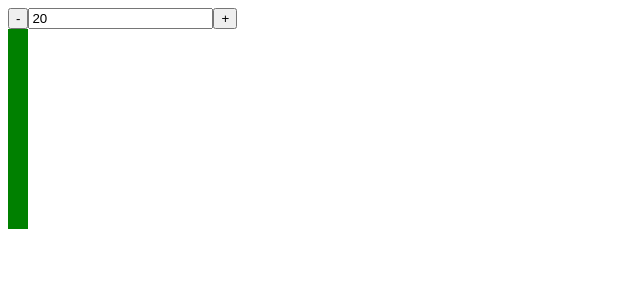
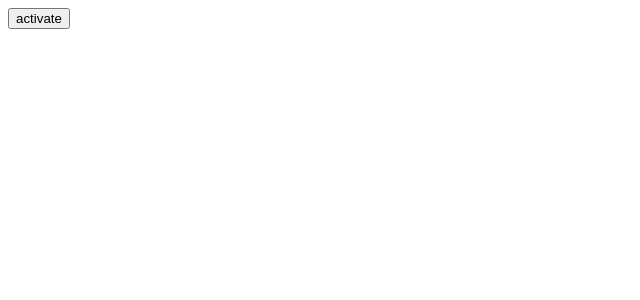
Before and after one commit to Supanut1911/angular-playground, an Angular app: page / in a window 1280 px wide. Shown: the top 300 px of the page, without its empty margins (0-640 px from the left). Built offline with nearby package versions, Linux system fonts and the light colour scheme.

Commit message:
ngIf control view

```diff
--- a/src/app/app.component.html
+++ b/src/app/app.component.html
@@ -41,5 +41,11 @@
   <button type="button" (click)="set500Hight()">500px</button>
 </div> -->
 
-<app-action-bar [(counter)]="appCounter" [step]="10"></app-action-bar>
-<app-square-flex [divWidth]="appCounter"></app-square-flex>
+<!-- <app-action-bar
+  [(counter)]="appCounter"
+  [step]="10"
+></app-action-bar>
+<app-square-flex [divWidth]="appCounter"></app-square-flex> -->
+
+<app-action-bar *ngIf="activate"></app-action-bar>
+<button (click)="activate = true">activate</button>
--- a/src/app/app.component.ts
+++ b/src/app/app.component.ts
@@ -24,6 +24,8 @@ export class AppComponent {
   appMaxLabel = 'myAppMaxLabel';
   squareHeigh = 100;
   squarewidth = 250;
+
+  activate = false;
 
   appCounter = 20;
 
```
